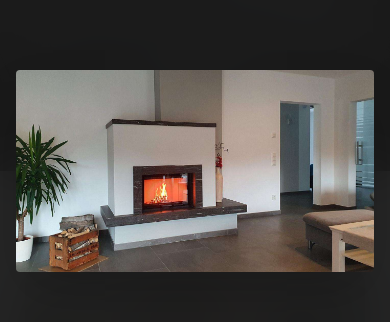
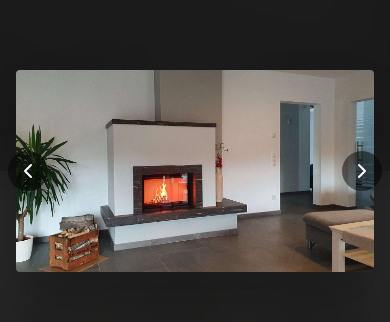
Before and after one commit to davidherascu-tx/ofenfischer, a Next.js app: page /referenzen in a window 390 px wide. Both pictures are taken after a click on the element 195 px from the left and 614 px from the top of the page. Shown: the part 251-573 px from the top of the page. Built offline with nearby package versions, Linux system fonts and the light colour scheme.

Commit message:
Referenzen Wischen Left-right on mobile

```diff
--- a/app/referenzen/GalleryClient.tsx
+++ b/app/referenzen/GalleryClient.tsx
@@ -6,12 +6,18 @@ import { ZoomIn, X, Camera, ArrowDown, ChevronLeft, ChevronRight } from 'lucide-
 import Navbar from '../../components/Navbar';
 import Footer from '../../components/Footer';
 
+// --- HELPER FÜR SWIPE GESTEN ---
+const swipeConfidenceThreshold = 10000;
+const swipePower = (offset: number, velocity: number) => {
+  return Math.abs(offset) * velocity;
+};
+
 interface GalleryClientProps {
   images: string[];
 }
 
 export default function GalleryClient({ images }: GalleryClientProps) {
-  // State für Lightbox: Wir speichern jetzt den INDEX statt nur die URL
+  // State für Lightbox: Wir speichern den INDEX statt der URL
   const [selectedIndex, setSelectedIndex] = useState<number | null>(null);
 
   // State für "Mehr laden" Funktion (Startwert 24 Bilder)
@@ -28,7 +34,7 @@ export default function GalleryClient({ images }: GalleryClientProps) {
     e?.stopPropagation();
     setSelectedIndex((prev) => {
       if (prev === null) return null;
-      // Wenn wir am Ende sind, fangen wir vorne wieder an (Loop)
+      // Loop: Wenn am Ende, gehe zum ersten Bild
       return prev === images.length - 1 ? 0 : prev + 1;
     });
   }, [images.length]);
@@ -38,7 +44,7 @@ export default function GalleryClient({ images }: GalleryClientProps) {
     e?.stopPropagation();
     setSelectedIndex((prev) => {
       if (prev === null) return null;
-      // Wenn wir am Anfang sind, springen wir ans Ende
+      // Loop: Wenn am Anfang, gehe zum letzten Bild
       return prev === 0 ? images.length - 1 : prev - 1;
     });
   }, [images.length]);
@@ -59,6 +65,7 @@ export default function GalleryClient({ images }: GalleryClientProps) {
 
   return (
     <main className="min-h-screen bg-white font-sans selection:bg-[#E67E22] selection:text-white">
+
       <Navbar />
 
       {/* --- HERO SECTION --- */}
@@ -160,14 +167,15 @@ export default function GalleryClient({ images }: GalleryClientProps) {
         </div>
       </section>
 
-      {/* --- LIGHTBOX (Mit Navigation) --- */}
+      {/* --- LIGHTBOX (Mit Navigation & Swipe) --- */}
       <AnimatePresence>
         {selectedIndex !== null && (
           <motion.div
             initial={{ opacity: 0 }}
             animate={{ opacity: 1 }}
             exit={{ opacity: 0 }}
-            className="fixed inset-0 z-[9999] bg-[#1A1A1A]/95 backdrop-blur-xl flex items-center justify-center p-4"
+            // 'touch-none' verhindert das Scrollen der Hintergrundseite auf Mobile beim Wischen
+            className="fixed inset-0 z-[9999] bg-[#1A1A1A]/95 backdrop-blur-xl flex items-center justify-center p-4 touch-none"
             onClick={() => setSelectedIndex(null)}
           >
             {/* Schließen Button */}
@@ -178,37 +186,53 @@ export default function GalleryClient({ images }: GalleryClientProps) {
               <X size={24} />
             </button>
 
-            {/* Linker Pfeil (Zurück) - Nur sichtbar wenn mehr als 1 Bild */}
+            {/* Linker Pfeil (Zurück) - Jetzt immer sichtbar (auch Mobile) */}
             {images.length > 1 && (
               <button
-                className="absolute left-4 top-1/2 -translate-y-1/2 z-20 w-12 h-12 bg-black/50 hover:bg-[#E67E22] text-white rounded-full flex items-center justify-center transition-colors hidden md:flex"
+                className="absolute left-2 md:left-4 top-1/2 -translate-y-1/2 z-20 w-10 h-10 md:w-12 md:h-12 bg-black/50 hover:bg-[#E67E22] text-white rounded-full flex items-center justify-center transition-colors"
                 onClick={showPrev}
               >
-                <ChevronLeft size={32} />
+                <ChevronLeft size={24} className="md:w-8 md:h-8" />
               </button>
             )}
 
-            {/* Rechter Pfeil (Weiter) - Nur sichtbar wenn mehr als 1 Bild */}
+            {/* Rechter Pfeil (Weiter) - Jetzt immer sichtbar (auch Mobile) */}
             {images.length > 1 && (
               <button
-                className="absolute right-4 top-1/2 -translate-y-1/2 z-20 w-12 h-12 bg-black/50 hover:bg-[#E67E22] text-white rounded-full flex items-center justify-center transition-colors hidden md:flex"
+                className="absolute right-2 md:right-4 top-1/2 -translate-y-1/2 z-20 w-10 h-10 md:w-12 md:h-12 bg-black/50 hover:bg-[#E67E22] text-white rounded-full flex items-center justify-center transition-colors"
                 onClick={showNext}
               >
-                <ChevronRight size={32} />
+                <ChevronRight size={24} className="md:w-8 md:h-8" />
               </button>
             )}
 
-            {/* Bild Container */}
+            {/* Bild Container mit Swipe-Logik */}
             <motion.img
               key={selectedIndex} // Key sorgt für Animation beim Wechsel
+              src={images[selectedIndex]}
+              alt="Referenz Großansicht"
+              className="w-auto h-auto max-w-full max-h-[85vh] object-contain rounded shadow-2xl z-10 cursor-grab active:cursor-grabbing"
+              onClick={(e) => e.stopPropagation()} // Verhindert Schließen beim Klick aufs Bild
+
+              // --- SWIPE PROPERTIES ---
               initial={{ opacity: 0, scale: 0.95 }}
               animate={{ opacity: 1, scale: 1 }}
               exit={{ opacity: 0, scale: 0.95 }}
               transition={{ duration: 0.3 }}
-              src={images[selectedIndex]}
-              alt="Referenz Großansicht"
-              className="w-auto h-auto max-w-full max-h-[90vh] object-contain rounded shadow-2xl z-10"
-              onClick={(e) => e.stopPropagation()} // Verhindert Schließen beim Klick aufs Bild
+
+              drag="x" // Nur horizontales Ziehen erlauben
+              dragConstraints={{ left: 0, right: 0 }} // Springt immer in die Mitte zurück
+              dragElastic={1} // "Gummi"-Effekt
+
+              onDragEnd={(e, { offset, velocity }) => {
+                const swipe = swipePower(offset.x, velocity.x);
+
+                if (swipe < -swipeConfidenceThreshold) {
+                  showNext(); // Wisch nach Links -> Nächstes Bild
+                } else if (swipe > swipeConfidenceThreshold) {
+                  showPrev(); // Wisch nach Rechts -> Vorheriges Bild
+                }
+              }}
             />
           </motion.div>
         )}
```
